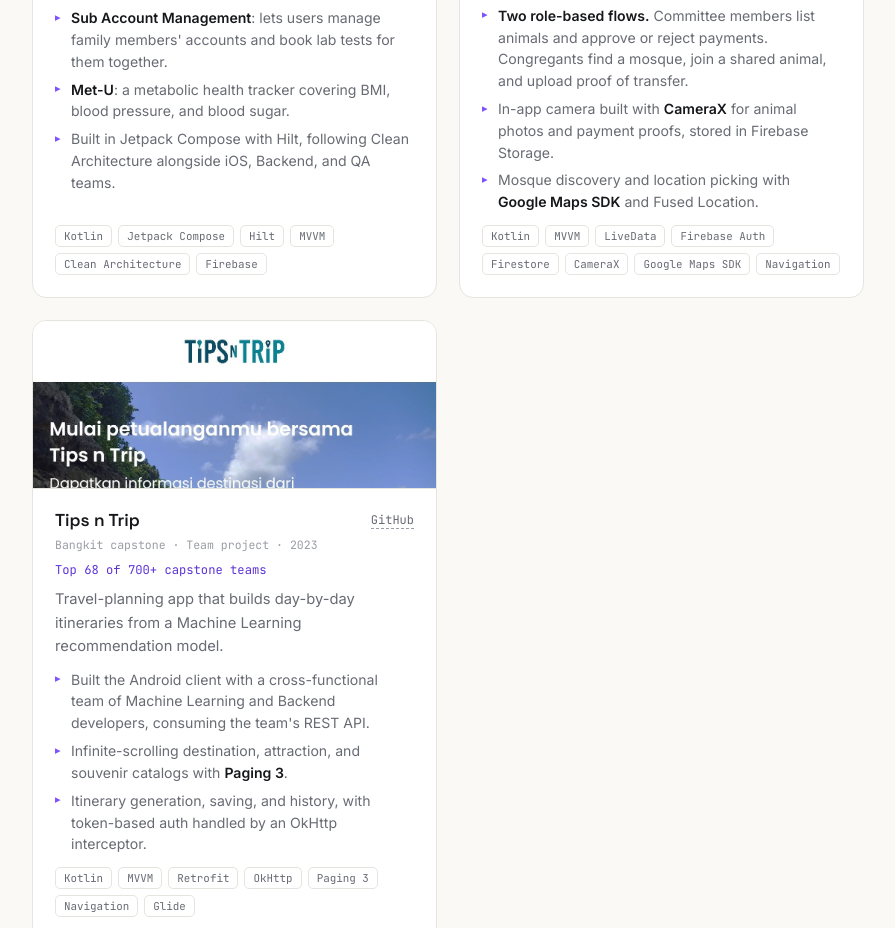
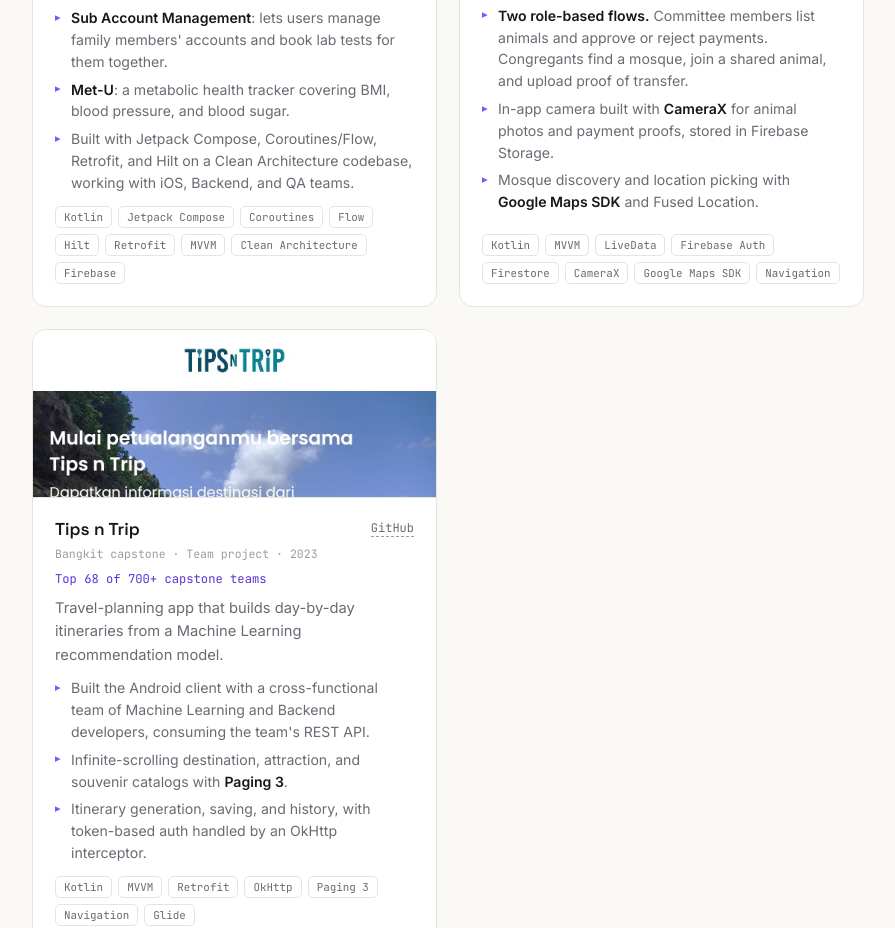
Before and after one commit to rezaagung1101/rezaagung1101.github.io, a plain HTML site: page index.html in a window 1280 px wide. Shown: the part 2465-3393 px from the top of the page, without its empty margins (192-1087 px from the left). Drawn offline with Linux system fonts and the light colour scheme.

Commit message:
Add Coroutines, Flow, and Retrofit to U by Prodia stack

```diff
--- a/index.html
+++ b/index.html
@@ -198,12 +198,15 @@
                 <ul class="project-points">
                   <li><strong>Sub Account Management</strong>: lets users manage family members' accounts and book lab tests for them together.</li>
                   <li><strong>Met-U</strong>: a metabolic health tracker covering BMI, blood pressure, and blood sugar.</li>
-                  <li>Built in Jetpack Compose with Hilt, following Clean Architecture alongside iOS, Backend, and QA teams.</li>
+                  <li>Built with Jetpack Compose, Coroutines/Flow, Retrofit, and Hilt on a Clean Architecture codebase, working with iOS, Backend, and QA teams.</li>
                 </ul>
                 <div class="tag-row">
                   <span class="tag">Kotlin</span>
                   <span class="tag">Jetpack Compose</span>
+                  <span class="tag">Coroutines</span>
+                  <span class="tag">Flow</span>
                   <span class="tag">Hilt</span>
+                  <span class="tag">Retrofit</span>
                   <span class="tag">MVVM</span>
                   <span class="tag">Clean Architecture</span>
                   <span class="tag">Firebase</span>
```
Also changed, not shown: 1 other file.
